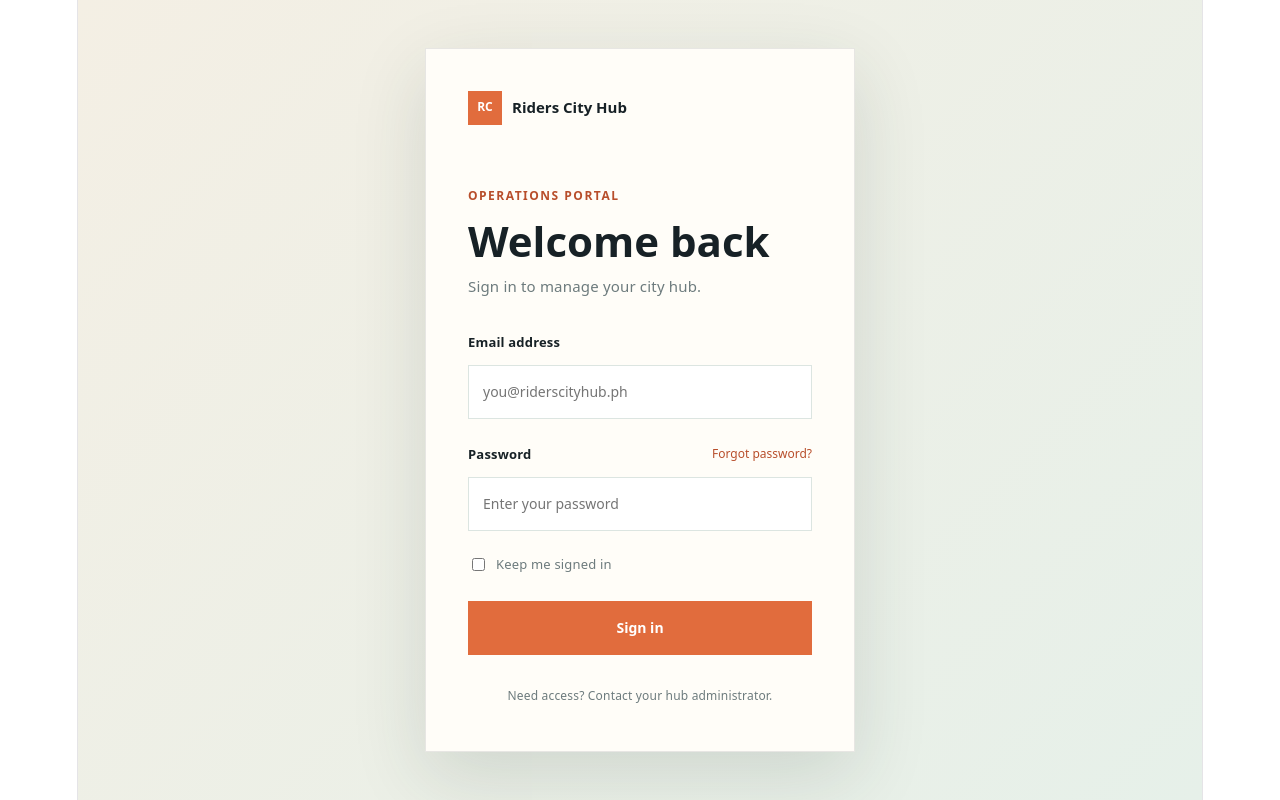
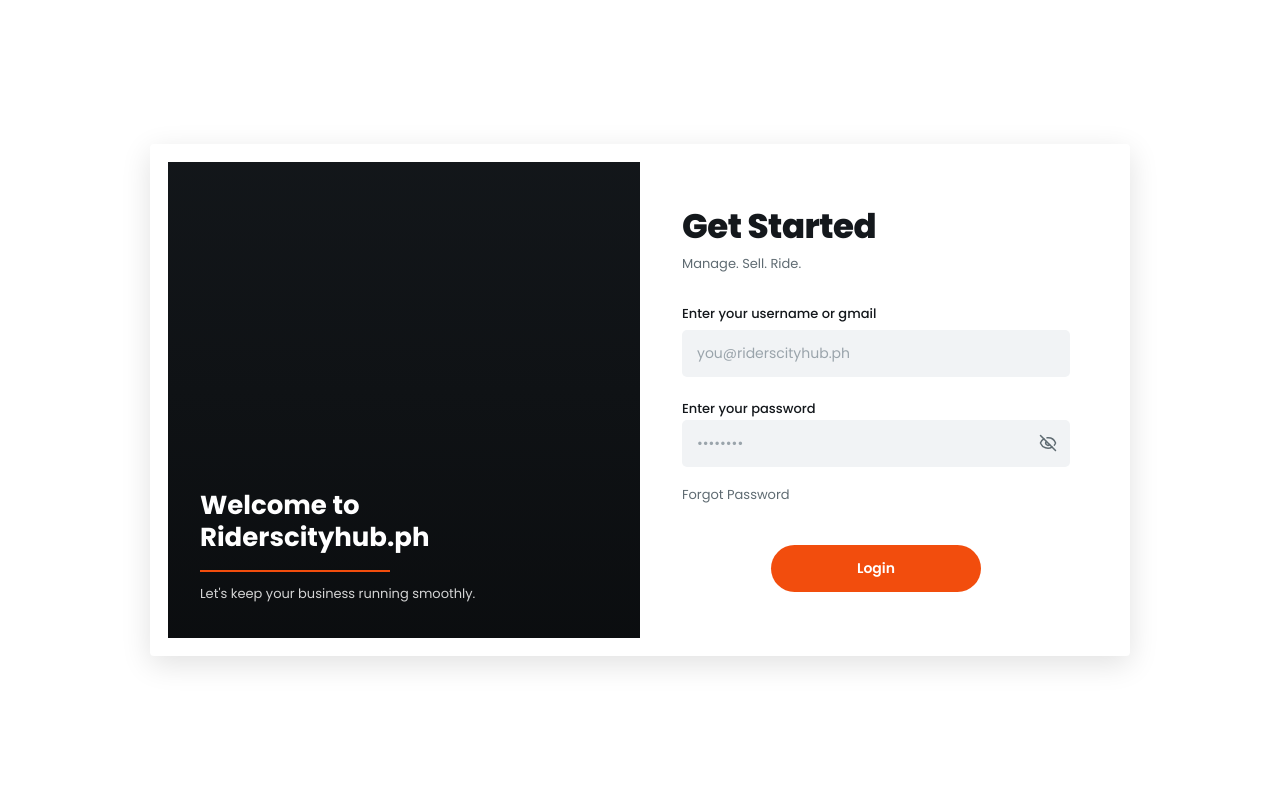
Before and after one commit to 4wasterr/Riderscityhub.ph, a React app in the folder frontend/: page / in a window 1280 px wide. Built offline with nearby package versions, Linux system fonts and the light colour scheme; the HTML template or start-up script is replaced by a standard one.

Commit message:
I added the login page but still need fixes and polishing

```diff
--- a/frontend/package.json
+++ b/frontend/package.json
@@ -32,6 +32,7 @@
     }
   },
   "dependencies": {
+    "lucide-react": "^1.39.0",
     "react": "^19.2.8",
     "react-dom": "^19.2.8"
   },
@@ -48,7 +49,7 @@
     "eslint-plugin-react-hooks": "^7.0.1",
     "eslint-plugin-react-refresh": "^0.4.24",
     "globals": "^16.5.0",
-    "wait-on": "^9.0.1",
-    "vite": "^8.2.2"
+    "vite": "^8.2.2",
+    "wait-on": "^9.0.1"
   }
 }
--- a/frontend/src/index.css
+++ b/frontend/src/index.css
@@ -1,111 +1,20 @@
 :root {
-  --text: #6b6375;
-  --text-h: #08060d;
-  --bg: #fff;
-  --border: #e5e4e7;
-  --code-bg: #f4f3ec;
-  --accent: #aa3bff;
-  --accent-bg: rgba(170, 59, 255, 0.1);
-  --accent-border: rgba(170, 59, 255, 0.5);
-  --social-bg: rgba(244, 243, 236, 0.5);
-  --shadow:
-    rgba(0, 0, 0, 0.1) 0 10px 15px -3px, rgba(0, 0, 0, 0.05) 0 4px 6px -2px;
-
-  --sans: system-ui, 'Segoe UI', Roboto, sans-serif;
-  --heading: system-ui, 'Segoe UI', Roboto, sans-serif;
-  --mono: ui-monospace, Consolas, monospace;
-
-  font: 18px/145% var(--sans);
-  letter-spacing: 0.18px;
-  color-scheme: light dark;
-  color: var(--text);
-  background: var(--bg);
   font-synthesis: none;
   text-rendering: optimizeLegibility;
   -webkit-font-smoothing: antialiased;
   -moz-osx-font-smoothing: grayscale;
-
-  @media (max-width: 1024px) {
-    font-size: 16px;
-  }
 }
 
-@media (prefers-color-scheme: dark) {
-  :root {
-    --text: #9ca3af;
-    --text-h: #f3f4f6;
-    --bg: #16171d;
-    --border: #2e303a;
-    --code-bg: #1f2028;
-    --accent: #c084fc;
-    --accent-bg: rgba(192, 132, 252, 0.15);
-    --accent-border: rgba(192, 132, 252, 0.5);
-    --social-bg: rgba(47, 48, 58, 0.5);
-    --shadow:
-      rgba(0, 0, 0, 0.4) 0 10px 15px -3px, rgba(0, 0, 0, 0.25) 0 4px 6px -2px;
-  }
-
-  #social .button-icon {
-    filter: invert(1) brightness(2);
-  }
+* {
+  box-sizing: border-box;
 }
 
 body {
+  min-width: 320px;
   margin: 0;
 }
 
 #root {
-  width: 1126px;
-  max-width: 100%;
-  margin: 0 auto;
-  text-align: center;
-  border-inline: 1px solid var(--border);
+  width: 100%;
   min-height: 100svh;
-  display: flex;
-  flex-direction: column;
-  box-sizing: border-box;
 }
-
-h1,
-h2 {
-  font-family: var(--heading);
-  font-weight: 500;
-  color: var(--text-h);
-}
-
-h1 {
-  font-size: 56px;
-  letter-spacing: -1.68px;
-  margin: 32px 0;
-  @media (max-width: 1024px) {
-    font-size: 36px;
-    margin: 20px 0;
-  }
-}
-h2 {
-  font-size: 24px;
-  line-height: 118%;
-  letter-spacing: -0.24px;
-  margin: 0 0 8px;
-  @media (max-width: 1024px) {
-    font-size: 20px;
-  }
-}
-p {
-  margin: 0;
-}
-
-code,
-.counter {
-  font-family: var(--mono);
-  display: inline-flex;
-  border-radius: 4px;
-  color: var(--text-h);
-}
-
-code {
-  font-size: 15px;
-  line-height: 135%;
-  padding: 4px 8px;
-  background: var(--code-bg);
-}
--- a/frontend/src/pages/login.css
+++ b/frontend/src/pages/login.css
@@ -1,171 +1,232 @@
+@import url("https://fonts.googleapis.com/css2?family=Poppins:wght@400;500;600;700;800&display=swap");
+
 :root {
-	--login-ink: #172126;
-	--login-muted: #6d7b7d;
-	--login-line: #dce5e1;
-	--login-paper: #fffdf8;
-	--login-accent: #e16c3d;
-	--login-accent-dark: #b84e2b;
-	--login-wash: #eaf2ed;
+    --login-ink: #14181c;
+    --login-muted: #5f6b72;
+    --login-line: #e3e6e9;
+    --login-field: #f1f3f5;
+    --login-accent: #f24d0d;
+    --login-accent-dark: #d13d05;
 }
-
 .login-page {
     min-height: 100svh;
     display: grid;
     place-items: center;
-	padding: 32px 20px;
+    padding: 24px;
     box-sizing: border-box;
+    background: #ffffff;
     color: var(--login-ink);
-	background: linear-gradient(135deg, #f4efe4 0%, #e6f0e9 100%);
+    font-family: "Poppins", system-ui, -apple-system, "Segoe UI", sans-serif;
     text-align: left;
 }
+.login-card {
+    display: grid;
+    grid-template-columns: 1fr 1fr;
+    gap: 0;
+    width: min(100%, 980px);
+    padding: 18px;
+    box-sizing: border-box;
+    background: #ffffff;
+    border-radius: 4px;
+	box-shadow: 0 8px 30px rgba(7, 7, 7, 0.12);
+}
+/* ---------- left visual ---------- */
 
-.login-panel {
-	width: min(100%, 430px);
-	padding: 42px;
+.login-visual {
+    position: relative;
+    display: flex;
+    align-items: flex-end;
+    min-height: 470px;
+    padding: 34px 32px;
     box-sizing: border-box;
-	background: var(--login-paper);
-	border: 1px solid rgba(23, 33, 38, 0.1);
-	box-shadow: 0 24px 70px rgba(37, 57, 51, 0.14);
+    background: #14181c;
+    overflow: hidden;
+    isolation: isolate;
 }
-
-.login-brand,
-.password-label,
-.remember-option {
-	display: flex;
-	align-items: center;
+.login-visual img {
+    position: absolute;
+    inset: 0;
+    z-index: -2;
+    width: 100%;
+    height: 100%;
+    object-fit: cover;
 }
-
-.login-brand {
-	gap: 10px;
-	font-size: 15px;
-	font-weight: 700;
-	letter-spacing: 0;
+.login-visual::after {
+    content: "";
+    position: absolute;
+    inset: 0;
+    z-index: -1;
+    background: linear-gradient(180deg, rgba(10, 12, 14, 0.15) 0%, rgba(10, 12, 14, 0.55) 55%, rgba(10, 12, 14, 0.88) 100%);
 }
-
-.brand-mark {
-	display: grid;
-	width: 34px;
-	height: 34px;
-	place-items: center;
-	color: white;
-	background: var(--login-accent);
-	font-size: 12px;
-	font-weight: 800;
+.visual-copy {
+    color: #ffffff;
 }
-
-.login-heading {
-	margin: 58px 0 30px;
-}
-
-.eyebrow {
-	margin-bottom: 10px;
-	color: var(--login-accent-dark);
-	font-size: 12px;
-	font-weight: 800;
-	letter-spacing: 1.5px;
-	text-transform: uppercase;
-}
-
-.login-heading h1 {
-	margin: 0 0 10px;
-	color: var(--login-ink);
-	font-size: 42px;
-	line-height: 1.05;
-	letter-spacing: 0;
+.visual-copy h2 {
+    max-width: 15ch;
+    margin: 0;
+    font-size: 26px;
+    line-height: 1.25;
     font-weight: 700;
 }
+.visual-rule {
+    width: 190px;
+    height: 2px;
+    margin: 16px 0 12px;
+    background: var(--login-accent);
+}
+.visual-copy p {
+    margin: 0;
+    font-size: 13px;
+    font-weight: 400;
+    color: rgba(255, 255, 255, 0.82);
+}
+/* ---------- right form ---------- */
 
-.login-heading > p:last-child,
-.login-footer {
+.login-form-side {
+    display: flex;
+    flex-direction: column;
+    justify-content: center;
+    padding: 46px 42px;
+    box-sizing: border-box;
+}
+.login-heading h1 {
+    margin: 0;
+    font-size: 34px;
+    line-height: 1.1;
+    font-weight: 800;
+    letter-spacing: -0.5px;
+}
+.login-heading p {
+    margin: 8px 0 0;
     color: var(--login-muted);
-	font-size: 15px;
+    font-size: 13px;
 }
-
 .login-form {
     display: grid;
-	gap: 10px;
+    gap: 6px;
+    margin-top: 30px;
 }
-
-.login-form label,
-.password-label label {
-	color: var(--login-ink);
+.login-form label {
     font-size: 13px;
-	font-weight: 700;
+    font-weight: 500;
 }
-
 .login-form input[type="email"],
+.login-form input[type="text"],
 .login-form input[type="password"] {
     width: 100%;
-	padding: 13px 14px;
+    padding: 12px 14px;
     box-sizing: border-box;
-	border: 1px solid var(--login-line);
-	border-radius: 0;
+    border: 1px solid transparent;
+    border-radius: 5px;
+    background: var(--login-field);
     color: var(--login-ink);
-	background: white;
     font: inherit;
     font-size: 14px;
     outline: none;
+    transition: border-color 160ms cubic-bezier(0.23, 1, 0.32, 1), background-color 160ms cubic-bezier(0.23, 1, 0.32, 1);
 }
-
-.login-form input[type="email"]:focus,
-.login-form input[type="password"]:focus {
+.login-form input::placeholder {
+    color: #9aa4ab;
+}
+.login-form input:focus {
+    background: #ffffff;
     border-color: var(--login-accent);
-	box-shadow: 0 0 0 3px rgba(225, 108, 61, 0.15);
 }
-
-.password-label {
-	justify-content: space-between;
+.field-password {
     margin-top: 12px;
 }
-
+.password-wrap {
+    position: relative;
+    display: block;
+}
+.password-wrap input {
+    padding-right: 44px !important;
+}
+.toggle-password {
+    position: absolute;
+    top: 50%;
+    right: 6px;
+    display: grid;
+    place-items: center;
+    width: 32px;
+    height: 32px;
+    padding: 0;
+    transform: translateY(-50%);
+    border: 0;
+    border-radius: 4px;
+    background: transparent;
+    color: var(--login-muted);
+    cursor: pointer;
+    transition: color 140ms cubic-bezier(0.23, 1, 0.32, 1);
+}
+.toggle-password:hover {
+    color: var(--login-ink);
+}
 .forgot-button {
+    justify-self: start;
+    margin-top: 12px;
     padding: 0;
     border: 0;
+    background: transparent;
+    color: var(--login-muted);
+    font: inherit;
+    font-size: 13px;
+    cursor: pointer;
+    transition: color 140ms cubic-bezier(0.23, 1, 0.32, 1);
+}
+.forgot-button:hover {
     color: var(--login-accent-dark);
-	background: transparent;
-	font: inherit;
-	font-size: 12px;
-	cursor: pointer;
 }
-
-.remember-option {
-	gap: 8px;
-	margin: 10px 0 14px;
-	color: var(--login-muted) !important;
-	font-weight: 400 !important;
-}
-
-.remember-option input {
-	accent-color: var(--login-accent);
-}
-
 .submit-button {
-	padding: 14px;
+    justify-self: center;
+    width: min(100%, 210px);
+    margin-top: 34px;
+    padding: 13px 20px;
     border: 0;
-	color: white;
+    border-radius: 999px;
     background: var(--login-accent);
+    color: #ffffff;
     font: inherit;
     font-size: 14px;
-	font-weight: 800;
+    font-weight: 600;
     cursor: pointer;
+    transition: background-color 160ms cubic-bezier(0.23, 1, 0.32, 1), transform 120ms cubic-bezier(0.23, 1, 0.32, 1);
 }
-
 .submit-button:hover {
     background: var(--login-accent-dark);
 }
-
-.login-footer {
-	margin-top: 28px;
-	font-size: 12px;
-	text-align: center;
+.submit-button:active {
+    transform: scale(0.985);
 }
-
-@media (max-width: 520px) {
-	.login-panel {
-		padding: 30px 24px;
+.submit-button:disabled {
+    opacity: 0.7;
+    cursor: progress;
 }
-
-	.login-heading {
-		margin-top: 44px;
+.login-error {
+    margin: 16px 0 0;
+    padding: 10px 12px;
+    border-radius: 5px;
+    background: #fdece6;
+    color: #9c3105;
+    font-size: 13px;
+}
+:focus-visible {
+    outline: 2px solid var(--login-accent);
+    outline-offset: 2px;
+}
+@media (max-width: 820px) {
+    .login-card {
+        grid-template-columns: 1fr;
+        padding: 12px;
+    }
+    .login-visual {
+        min-height: 240px;
+        padding: 26px 24px;
+    }
+    .login-form-side {
+        padding: 32px 20px 26px;
+    }
+    .login-heading h1 {
+        font-size: 28px;
     }
 }
--- a/frontend/src/pages/login.jsx
+++ b/frontend/src/pages/login.jsx
@@ -1,39 +1,92 @@
+import React, { useState } from "react";
+import { EyeIcon, EyeOffIcon } from "lucide-react";
 import "./login.css";
 
 function Login() {
+  const [showPassword, setShowPassword] = useState(false);
+  const [submitting, setSubmitting] = useState(false);
+  const [error, setError] = useState("");
+
+  function handleSubmit(event) {
+    event.preventDefault();
+    const form = new FormData(event.currentTarget);
+    const username = String(form.get("username") || "").trim();
+    const password = String(form.get("password") || "");
+
+    if (!username || !password) {
+      setError("Please enter your username and password.");
+      return;
+    }
+
+    setError("");
+    setSubmitting(true);
+    window.setTimeout(() => setSubmitting(false), 900);
+  }
+
   return (
     <main className="login-page">
-			<section className="login-panel" aria-labelledby="login-title">
-				<div className="login-brand">
-					<span className="brand-mark">RC</span>
-					<span>Riders City Hub</span>
+      <section className="login-card" aria-labelledby="login-title">
+        <div className="login-visual">
+          <div className="visual-copy">
+            <h2>Welcome to Riderscityhub.ph</h2>
+            <div className="visual-rule" />
+            <p>Let&apos;s keep your business running smoothly.</p>
+          </div>
         </div>
 
+        <div className="login-form-side">
           <div className="login-heading">
-					<p className="eyebrow">Operations portal</p>
-					<h1 id="login-title">Welcome back</h1>
-					<p>Sign in to manage your city hub.</p>
+            <h1 id="login-title">Get Started</h1>
+            <p>Manage. Sell. Ride.</p>
           </div>
 
-				<form className="login-form">
-					<label htmlFor="email">Email address</label>
-					<input id="email" name="email" type="email" placeholder="you@riderscityhub.ph" required />
+          <form className="login-form" onSubmit={handleSubmit} noValidate>
+            <label htmlFor="username">Enter your username or gmail</label>
+            <input
+              id="username"
+              name="username"
+              type="text"
+              autoComplete="username"
+              placeholder="you@riderscityhub.ph"
+            />
 
-					<div className="password-label">
-						<label htmlFor="password">Password</label>
-						<button type="button" className="forgot-button">Forgot password?</button>
+            <div className="field-password">
+              <label htmlFor="password">Enter your password</label>
+              <span className="password-wrap">
+                <input
+                  id="password"
+                  name="password"
+                  type={showPassword ? "text" : "password"}
+                  autoComplete="current-password"
+                  placeholder="••••••••"
+                />
+                <button
+                  type="button"
+                  className="toggle-password"
+                  onClick={() => setShowPassword((value) => !value)}
+                  aria-label={showPassword ? "Hide password" : "Show password"}
+                  aria-pressed={showPassword}
+                >
+                  {showPassword ? <EyeIcon size={18} /> : <EyeOffIcon size={18} />}
+                </button>
+              </span>
             </div>
-					<input id="password" name="password" type="password" placeholder="Enter your password" required />
 
-					<label className="remember-option">
-						<input type="checkbox" name="remember" />
-						<span>Keep me signed in</span>
-					</label>
+            <button type="button" className="forgot-button">
+              Forgot Password
+            </button>
 
-					<button type="submit" className="submit-button">Sign in</button>
+            {error ? (
+              <p className="login-error" role="alert">
+                {error}
+              </p>
+            ) : null}
+
+            <button type="submit" className="submit-button" disabled={submitting}>
+              {submitting ? "Signing in…" : "Login"}
+            </button>
           </form>
-
-				<p className="login-footer">Need access? Contact your hub administrator.</p>
+        </div>
       </section>
     </main>
   );
```
Also changed, not shown: 1 other file (tests, documents, lock files or other folders). Lines whose indentation alone changed are shown as unchanged.
